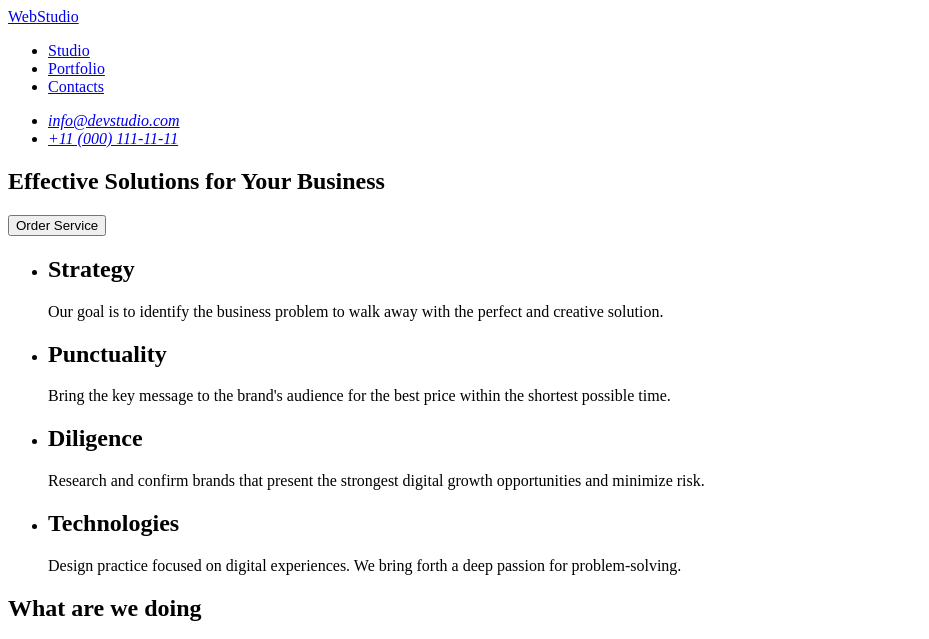
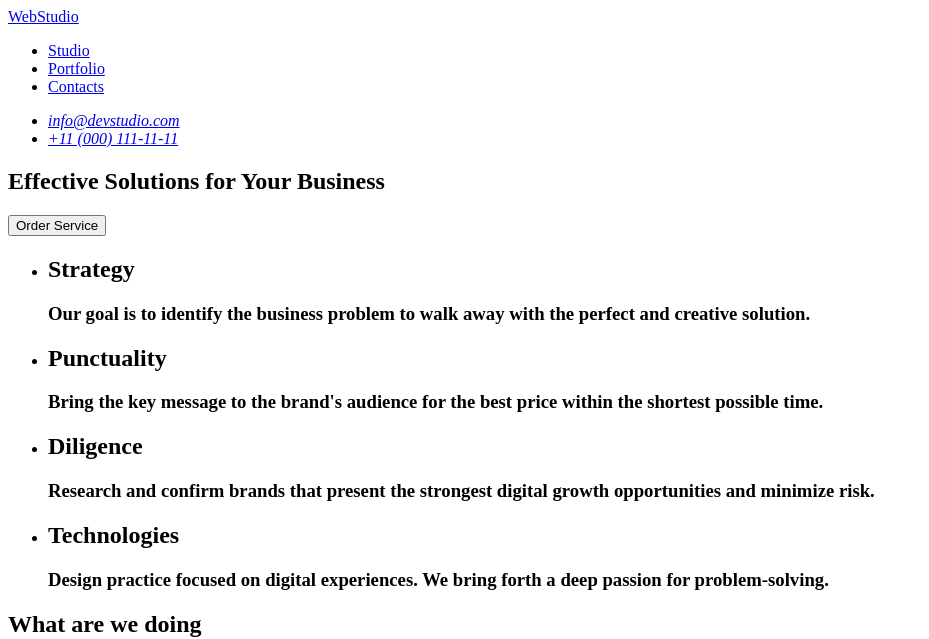
Before and after one commit to Bacasuras/goit-markup-hw-01, a plain HTML site: page index.html in a window 1280 px wide. Shown: the top 639 px of the page, without its empty margins (0-929 px from the left). Drawn offline with Linux system fonts and the light colour scheme.

Commit message:
Update index.html

```diff
--- a/index.html
+++ b/index.html
@@ -10,7 +10,7 @@
     <!-- hedear section -->
     <header>
       <nav>
-        <a href="/index.html"> <span>Web</span>Studio </a>
+        <a href="/index.html">WebStudio </a>
         <ul>
           <li><a href="/index.html">Studio</a></li>
           <li><a href="/index.html">Portfolio</a></li>
@@ -19,8 +19,8 @@
       </nav>
       <address>
         <ul>
-          <li><a href="mailo:info@devstudio.com ">info@devstudio.com </a></li>
-          <li><a href="tel:+11(000)111-11-11">+11 (000) 111-11-11</a></li>
+          <li><a href="mailto:info@devstudio.com">info@devstudio.com </a></li>
+          <li><a href="tel:+110001111111">+11 (000) 111-11-11</a></li>
         </ul>
       </address>
     </header>
@@ -29,39 +29,39 @@
       <!-- section-1 -->
       <section>
         <h1>Effective Solutions for Your Business</h1>
-        <button>Order Service</button>
+        <button type="button">Order Service</button>
       </section>
       <!-- section-2 -->
       <section>
         <ul>
           <li>
             <h2>Strategy</h2>
-            <p>
+            <h3>
               Our goal is to identify the business problem to walk away with the perfect and
               creative solution.
-            </p>
+            </h3>
           </li>
 
           <li>
             <h2>Punctuality</h2>
-            <p
+            <h3
               >Bring the key message to the brand's audience for the best price within the shortest
-              possible time.</p
+              possible time.</h3
             >
           </li>
           <li>
             <h2>Diligence</h2>
-            <p
+            <h3
               >Research and confirm brands that present the strongest digital growth opportunities
-              and minimize risk.</p
+              and minimize risk.</h3
             >
           </li>
           <li>
             <h2>Technologies</h2>
-            <p>
+            <h3>
               Design practice focused on digital experiences. We bring forth a deep passion for
               problem-solving.
-            </p>
+            </h3>
           </li>
         </ul>
       </section>
```
